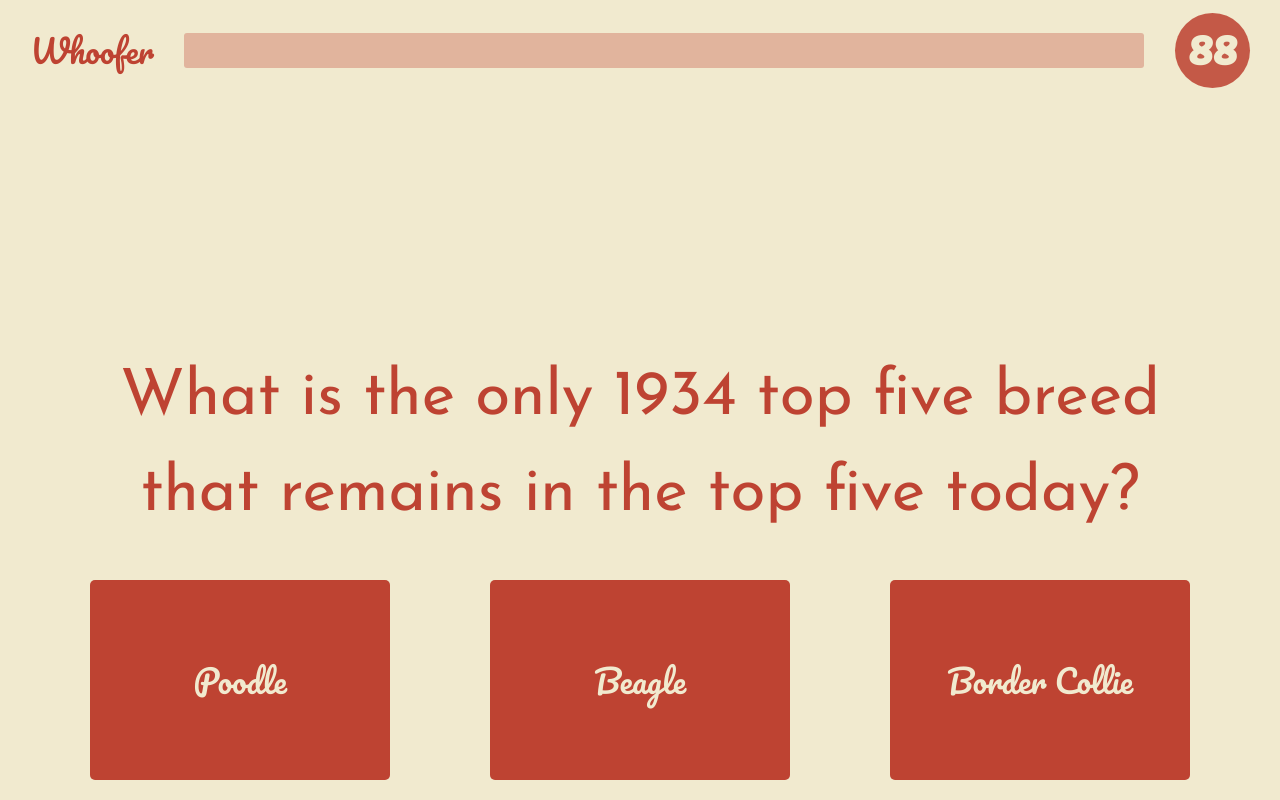
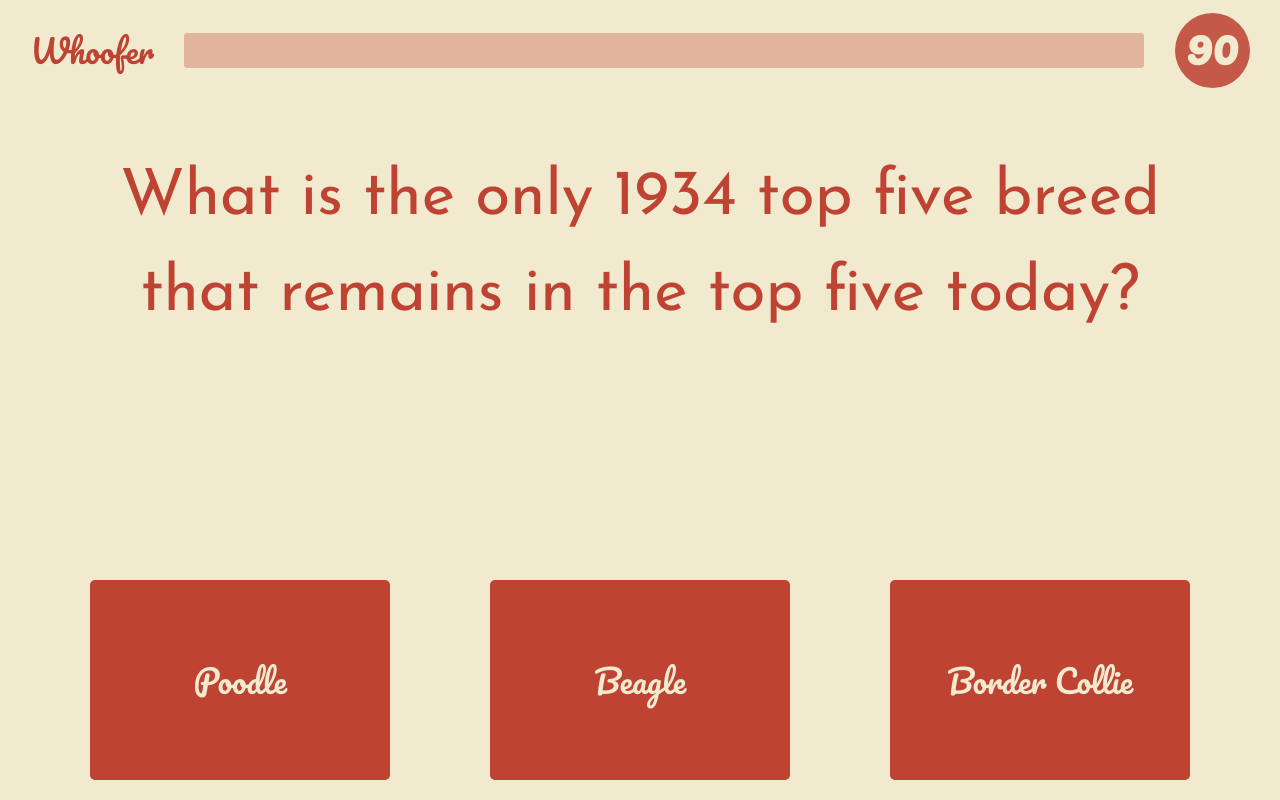
Before and after one commit to JCPenne/whoofer, a Next.js app: page /quiz in a window 1280 px wide. Both pictures are taken after a click on the button 640 px from the left and 678 px from the top of the page. Built offline with nearby package versions, Linux system fonts and the light colour scheme.

Commit message:
change css for incorrect answer text to be column aligned

```diff
--- a/components/QuizQuestionResult/QuizQuestionResult.js
+++ b/components/QuizQuestionResult/QuizQuestionResult.js
@@ -35,6 +35,7 @@ export function QuizQuestionResult({
           </h2>
           <div className={styles.answerText}>
             <p className={styles.subText}>The correct answer was:</p>
+            {'  '}
             <h2 className={styles.correctAnswer}>{correctAnswer}</h2>
           </div>
         </section>
--- a/components/QuizQuestionResult/QuizQuestionResult.module.css
+++ b/components/QuizQuestionResult/QuizQuestionResult.module.css
@@ -12,22 +12,16 @@
 }
 .answerText {
   display: flex;
-  flex-direction: row;
+  flex-direction: column;
   align-items: center;
-  justify-content: center;
-
-  @media (width < 500px) {
-    flex-direction: column;
-    text-align: center;
-    width: 100%;
-  }
+  text-align: center;
 }
 .mainText {
   font-size: 5rem;
+  text-align: center;
 
   @media (width < 500px) {
     font-size: 3rem;
-    text-align: center;
     padding: 20px;
   }
 }
--- a/components/QuizQuestions/QuizQuestions.module.css
+++ b/components/QuizQuestions/QuizQuestions.module.css
@@ -24,13 +24,16 @@
   }
 }
 .question {
-  font-size: 4rem;
+  font-size: 3rem;
   padding-left: 100px;
   padding-right: 100px;
-  padding-top: 200px;
   text-align: center;
   line-height: 1.5;
   max-height: 50%;
+
+  @media (width > 1200px) {
+    font-size: 4rem;
+  }
 
   @media (width < 750px) {
     padding: 20px;
--- a/components/Timer/Timer.js
+++ b/components/Timer/Timer.js
@@ -7,24 +7,24 @@ import styles from './Timer.module.css';
 export default function Timer({ timerStatus, handleTimeExpired }) {
   const [time, setTime] = React.useState(timeAllowance);
 
-  React.useEffect(() => {
-    if (timerStatus === 'active') {
-      const interval = setInterval(() => {
-        if (time > 0) {
-          setTime(prev => prev - 1);
-        }
-      }, 1000);
+  // React.useEffect(() => {
+  //   if (timerStatus === 'active') {
+  //     const interval = setInterval(() => {
+  //       if (time > 0) {
+  //         setTime(prev => prev - 1);
+  //       }
+  //     }, 1000);
 
-      if (time === 0) {
-        setTime(timeAllowance);
-        handleTimeExpired();
-      }
+  //     if (time === 0) {
+  //       setTime(timeAllowance);
+  //       handleTimeExpired();
+  //     }
 
-      return () => {
-        clearInterval(interval);
-      };
-    }
-  }, [time, setTime, handleTimeExpired, timerStatus]);
+  //     return () => {
+  //       clearInterval(interval);
+  //     };
+  //   }
+  // }, [time, setTime, handleTimeExpired, timerStatus]);
 
   return (
     <div
--- a/components/Timer/Timer.module.css
+++ b/components/Timer/Timer.module.css
@@ -1,6 +1,7 @@
 .timer {
   text-align: center;
   width: 75px;
+  min-width: 75px;
   height: 75px;
   border-radius: 100%;
   background-color: hsla(7, 58%, 47%, 0.32);
```
